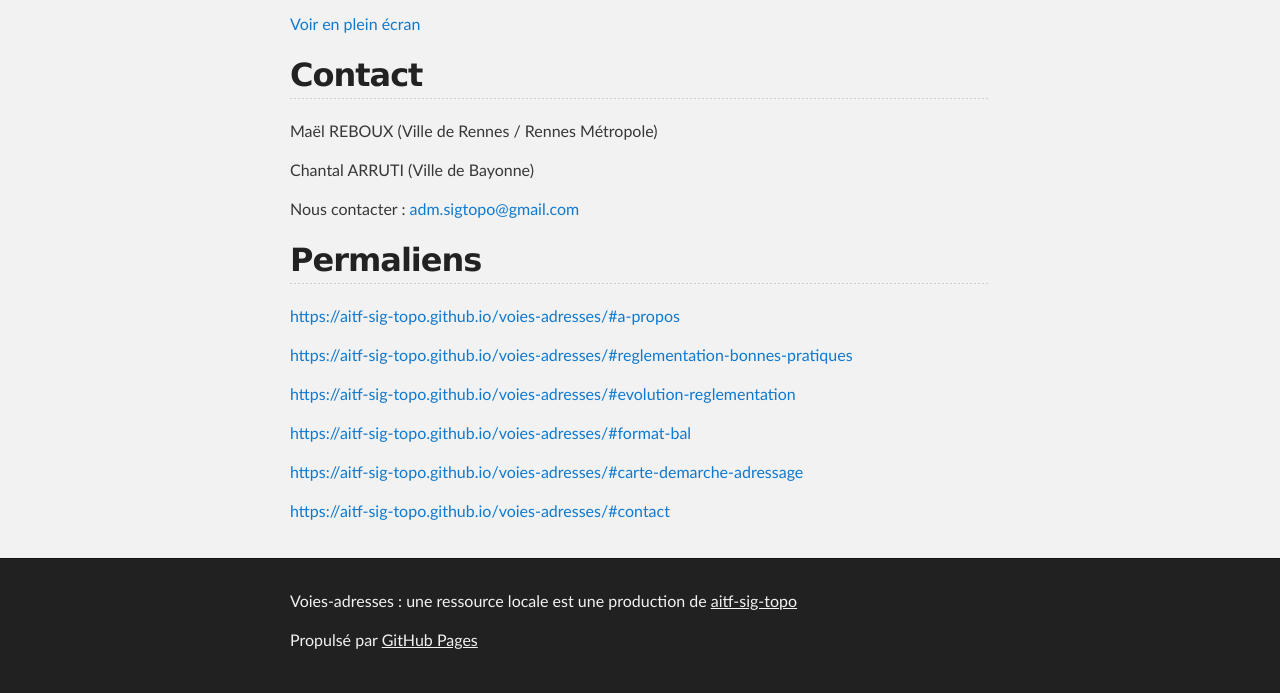
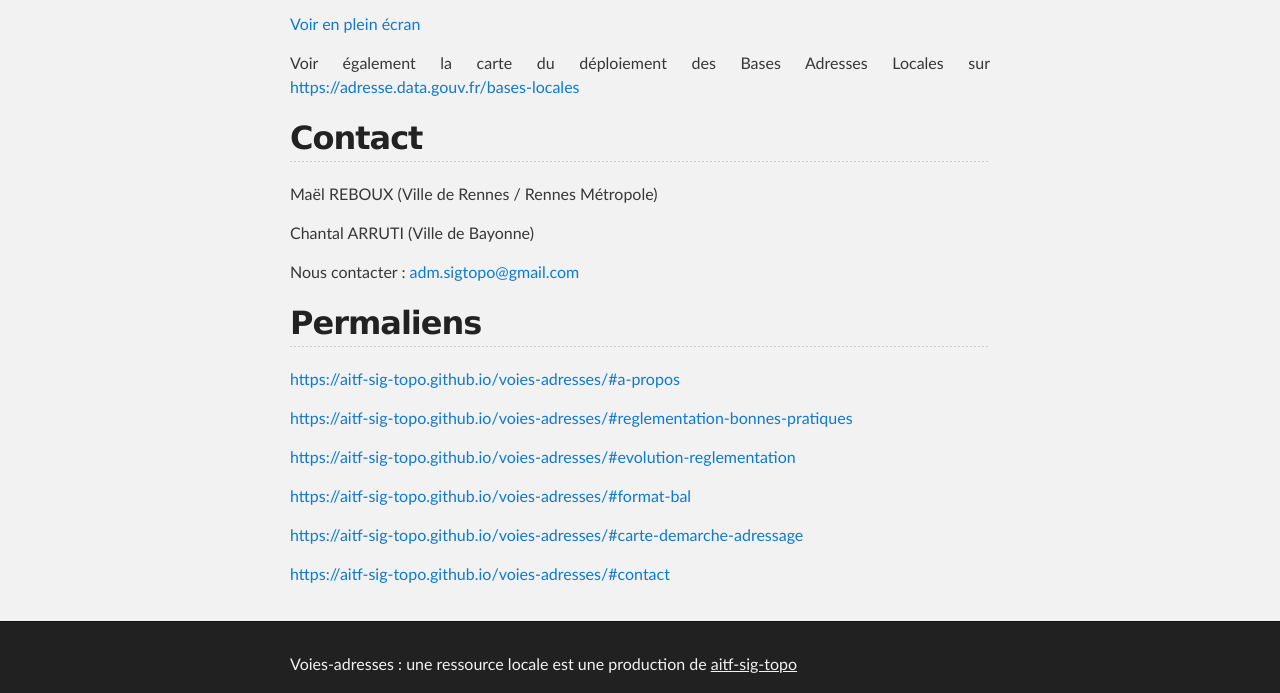
Before and after one commit to aitf-sig-topo/voies-adresses, a Jekyll site: the page built from docs/index.md, in a window 1280 px wide and 900 px high, scrolled down 2954 px, cut to the strip 207-900 px from the top of the window. Built offline with Jekyll 4.4.1, drawn with Linux system fonts in a browser that asks for light colours; our own code applies the rules of GitHub Pages for plain Markdown files.

Commit message:
lien vers carte des BAL

```diff
--- a/docs/index.md
+++ b/docs/index.md
@@ -65,6 +65,9 @@ N'hésitez pas à les contacter si vous cherchez de l'aide ou des ressources pou
 <iframe width="100%" height="500px" frameborder="0" allowfullscreen src="//umap.openstreetmap.fr/fr/map/carte-des-demarches-dadressage-en-france_261912?scaleControl=false&miniMap=false&scrollWheelZoom=false&zoomControl=true&allowEdit=false&moreControl=true&searchControl=null&tilelayersControl=null&embedControl=null&datalayersControl=true&onLoadPanel=undefined&captionBar=false"></iframe><p><a href="//umap.openstreetmap.fr/fr/map/carte-des-demarches-dadressage-en-france_261912">Voir en plein écran</a></p>
 
 
+Voir également la carte du déploiement des Bases Adresses Locales sur [https://adresse.data.gouv.fr/bases-locales](https://adresse.data.gouv.fr/bases-locales)
+
+
 
 ## <a name="contact"></a> Contact
 
```
